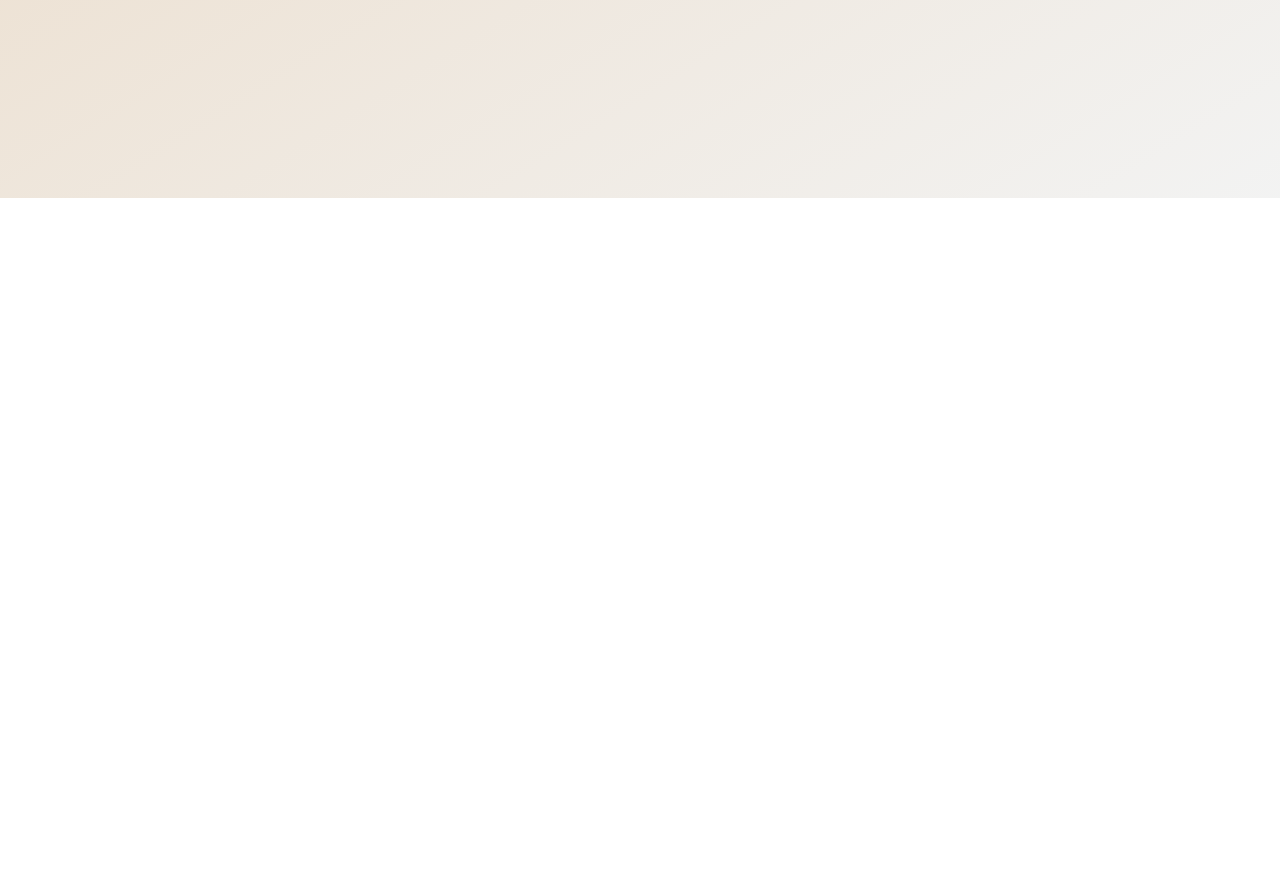
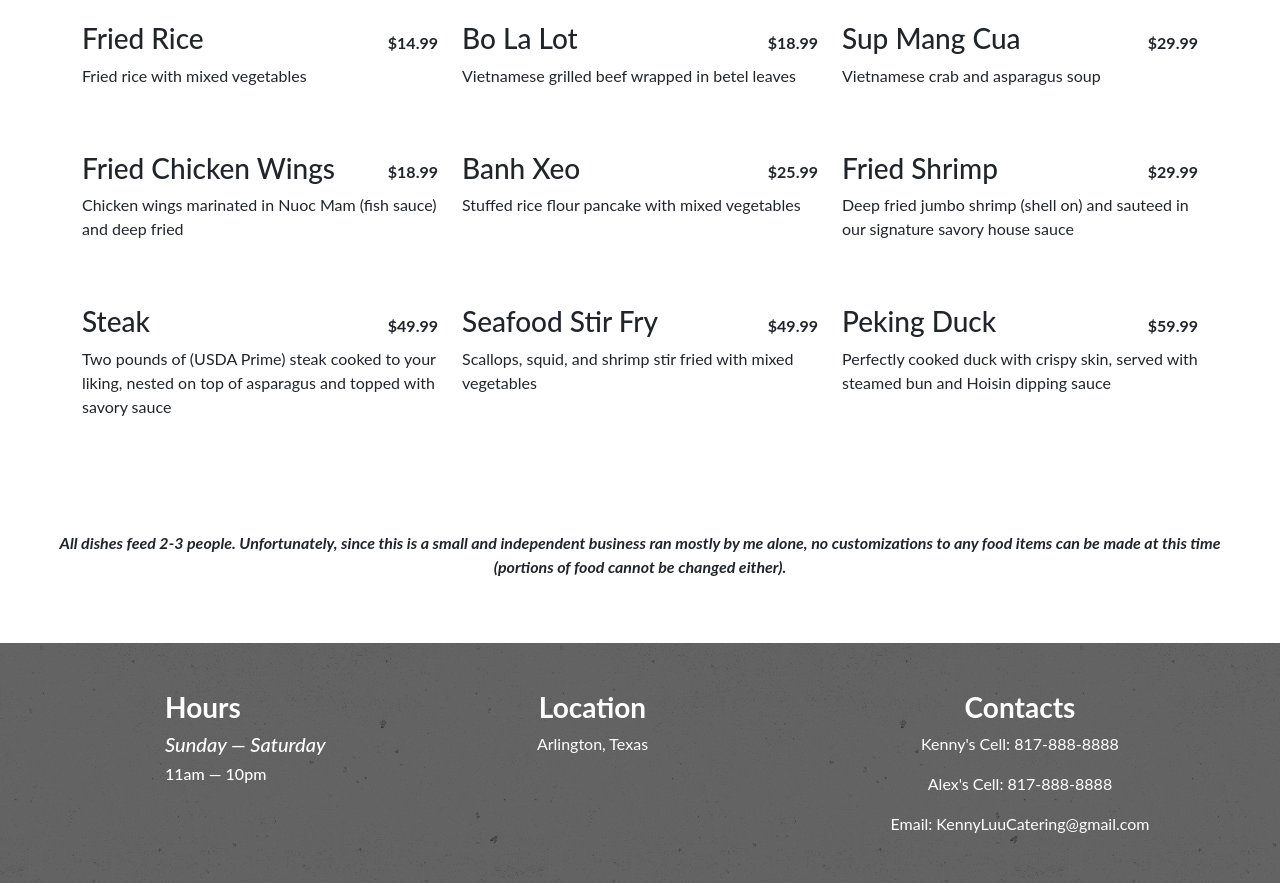
Before and after one commit to luu194321/DadsRestaurant, a plain HTML site: page pages/Menu.html in a window 1280 px wide. Shown: the part 658-1541 px from the top of the page. Before the commit the page ends 856 px from the top, so only its background shows below. Drawn offline with nearby package versions, Linux system fonts and the light colour scheme.

Commit message:
almost done with website

```diff
--- a/css/styles.css
+++ b/css/styles.css
@@ -23,7 +23,7 @@ section:first-child div + .group-dinner-image {
 .bg-default {
   background-color: #636363;
   background-image: url("../images/concrete-wall.png");
-  height: 25rem;
+  height: 15rem;
 }
 
 .color-default {
@@ -103,7 +103,7 @@ img .shrimp {
     url("../images/menuHeroImg.jpg");
 
   /* Position and center the image to scale nicely on all screens */
-  background-position: top;
+  background-position: center;
   background-repeat: no-repeat;
   background-size: cover;
   object-fit: cover;
@@ -112,7 +112,7 @@ img .shrimp {
   -ms-transform: scale(1, 0.95);
   -webkit-transform: scale(1, 0.95); */
 
-  height: 100vh;
+  height: 60vh;
 }
 .menu-header {
   position: absolute;
--- a/pages/Menu.html
+++ b/pages/Menu.html
@@ -52,7 +52,7 @@
               <a class="nav-link" href="#">Place Order</a>
             </li>
             <li class="nav-item pe-3">
-              <a class="nav-link active" href="./pages/Menu.html">Menu</a>
+              <a class="nav-link active" href="#">Menu</a>
             </li>
             <li class="nav-item pe-3">
               <a class="nav-link" href="#">Catering</a>
@@ -79,9 +79,144 @@
       </div>
     </section>
 
-    <section class="container">
-      <div class="row"></div>
-    </section>
+    <div class="container">
+      <h1 class="fw-bold text-uppercase text-center my-5">Entrees</h1>
+
+      <div class="row mb-5">
+        <div class="col menu-item">
+          <div class="d-flex justify-content-between">
+            <h3 class="align-self-center">Fried Rice</h3>
+            <div class="align-self-center">
+              <strong>$14.99</strong>
+            </div>
+          </div>
+          <p>Fried rice with mixed vegetables</p>
+        </div>
+
+        <div class="col menu-item">
+          <div class="d-flex justify-content-between">
+            <h3 class="align-self-center">Bo La Lot</h3>
+            <div class="align-self-center">
+              <strong>$18.99</strong>
+            </div>
+          </div>
+          <p>Vietnamese grilled beef wrapped in betel leaves</p>
+        </div>
+
+        <div class="col menu-item">
+          <div class="d-flex justify-content-between">
+            <h3 class="align-self-center">Sup Mang Cua</h3>
+            <div class="align-self-center">
+              <strong>$29.99</strong>
+            </div>
+          </div>
+          <p>Vietnamese crab and asparagus soup</p>
+        </div>
+      </div>
+
+      <div class="row mb-5">
+        <div class="col menu-item">
+          <div class="d-flex justify-content-between">
+            <h3 class="align-self-center flex-grow-0 flex-shrink-1">
+              Fried Chicken Wings
+            </h3>
+            <div class="align-self-center">
+              <strong>$18.99</strong>
+            </div>
+          </div>
+          <p>Chicken wings marinated in Nuoc Mam (fish sauce) and deep fried</p>
+        </div>
+
+        <div class="col menu-item">
+          <div class="d-flex justify-content-between">
+            <h3 class="align-self-center">Banh Xeo</h3>
+            <div class="align-self-center">
+              <strong>$25.99</strong>
+            </div>
+          </div>
+          <p>Stuffed rice flour pancake with mixed vegetables</p>
+        </div>
+        <div class="col menu-item">
+          <div class="d-flex justify-content-between">
+            <h3 class="align-self-center">Fried Shrimp</h3>
+            <div class="align-self-center">
+              <strong>$29.99</strong>
+            </div>
+          </div>
+          <p>
+            Deep fried jumbo shrimp (shell on) and sauteed in our signature
+            savory house sauce
+          </p>
+        </div>
+      </div>
+      <div class="row mb-5">
+        <div class="col menu-item">
+          <div class="d-flex justify-content-between">
+            <h3 class="align-self-center">Steak</h3>
+            <div class="align-self-center">
+              <strong>$49.99</strong>
+            </div>
+          </div>
+          <p>
+            Two pounds of (USDA Prime) steak cooked to your liking, nested on
+            top of asparagus and topped with savory sauce
+          </p>
+        </div>
+
+        <div class="col menu-item">
+          <div class="d-flex justify-content-between">
+            <h3 class="align-self-center">Seafood Stir Fry</h3>
+            <div class="align-self-center">
+              <strong>$49.99</strong>
+            </div>
+          </div>
+          <p>Scallops, squid, and shrimp stir fried with mixed vegetables</p>
+        </div>
+        <div class="col menu-item">
+          <div class="d-flex justify-content-between">
+            <h3 class="align-self-center">Peking Duck</h3>
+            <div class="align-self-center">
+              <strong>$59.99</strong>
+            </div>
+          </div>
+          <p>
+            Perfectly cooked duck with crispy skin, served with steamed bun and
+            Hoisin dipping sauce
+          </p>
+        </div>
+      </div>
+    </div>
+
+    <p class="px-5 py-5 text-center fst-italic fw-bold ">
+      All dishes feed 2-3 people. Unfortunately, since this is a small and
+      independent business ran mostly by me alone, no customizations to any food
+      items can be made at this time (portions of food cannot be changed
+      either).
+    </p>
+
+
+    <footer class="site-footer bg-default">
+      <div class="container pt-5 text-white">
+        <div class="row">
+          <div class="col-4 col-sm-2 offset-1">
+            <h3 class="row fw-bold">Hours</h3>
+
+            <h5 class="row fst-italic">Sunday &#8212 Saturday</h5>
+            <h6 class="row">11am &#8212 10pm</h6>
+          </div>
+          <div class="col-6 col-sm-5 text-center">
+            <h3 class="fw-bold">Location</h3>
+            <p>Arlington, Texas</p>
+          </div>
+          <div class="col-sm-4 text-center">
+            <h3 class="fw-bold">Contacts</h3>
+            <p>Kenny's Cell: 817-888-8888</p>
+            <p>Alex's Cell: 817-888-8888</p>
+            <p>Email: KennyLuuCatering@gmail.com</p>
+          </div>
+        </div>
+      </div>
+    </footer>
 
     <script
       src="https://cdn.jsdelivr.net/npm/bootstrap@5.1.3/dist/js/bootstrap.bundle.min.js"
```
Also changed, not shown: index.html (+33 -7 lines).
